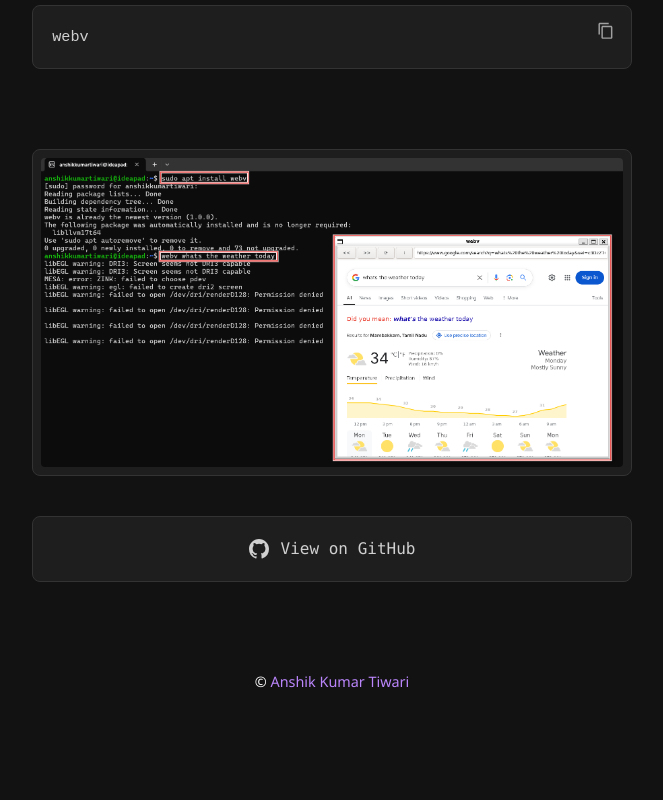
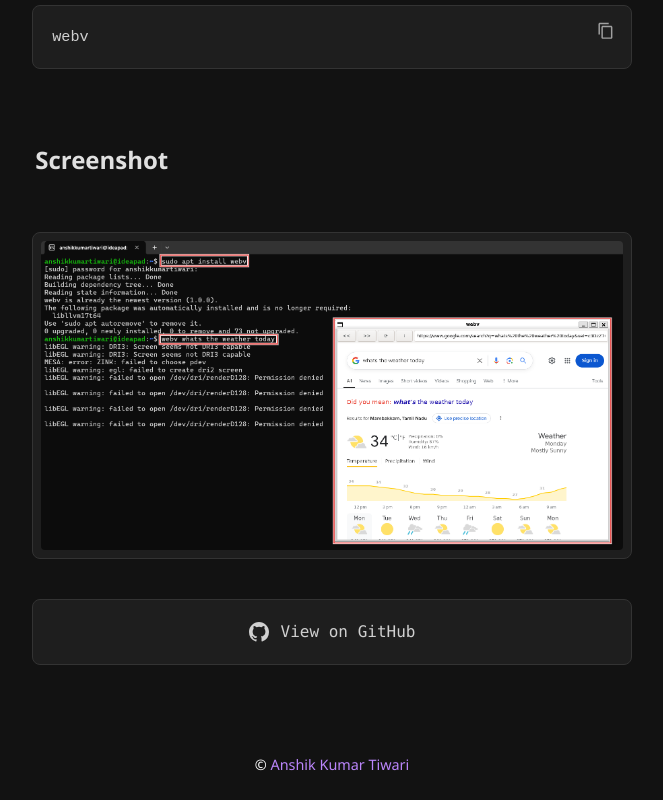
Before and after one commit to anshikkumartiwari/webv, a plain HTML site: page index.html in a window 1280 px wide. Shown: the part 768-1568 px from the top of the page, without its empty margins (308-971 px from the left). Before the commit the page ends 1485 px from the top, so only its background shows below. Drawn offline with Linux system fonts and the light colour scheme.

Commit message:
Update index.html

```diff
--- a/index.html
+++ b/index.html
@@ -266,6 +266,7 @@ sudo apt install webv</pre>
                 <svg class="copy-icon" viewBox="0 0 24 24"><path d="M16 1H4c-1.1 0-2 .9-2 2v14h2V3h12V1zm3 4H8c-1.1 0-2 .9-2 2v14c0 1.1.9 2 2 2h11c1.1 0 2-.9 2-2V7c0-1.1-.9-2-2-2zm0 16H8V7h11v14z"/></svg>
             </div>
         </div>
+            <h2 class="subheading">Screenshot</h2>
 
         <div class="screenshot">
             <img src="https://raw.githubusercontent.com/anshikkumartiwari/webv/main/annotely_image%20(1).png" alt="webv in action">
```
